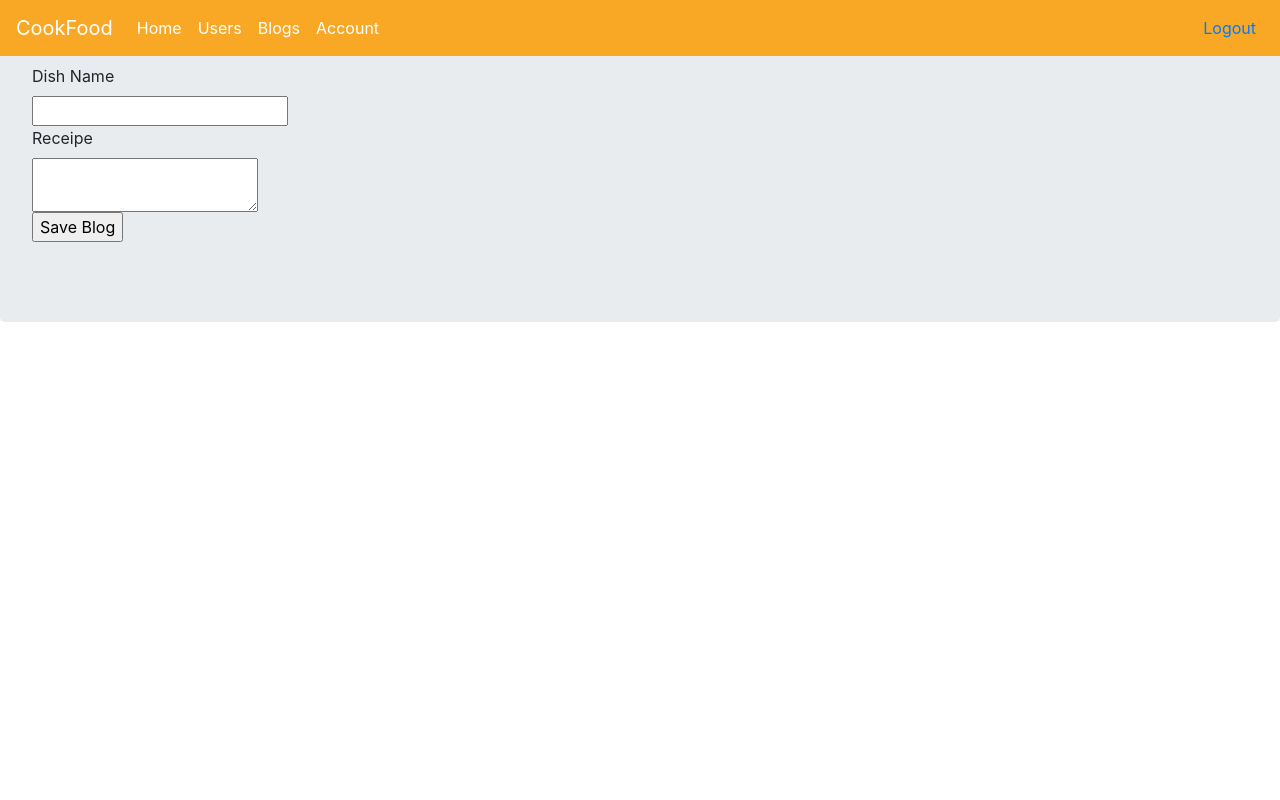
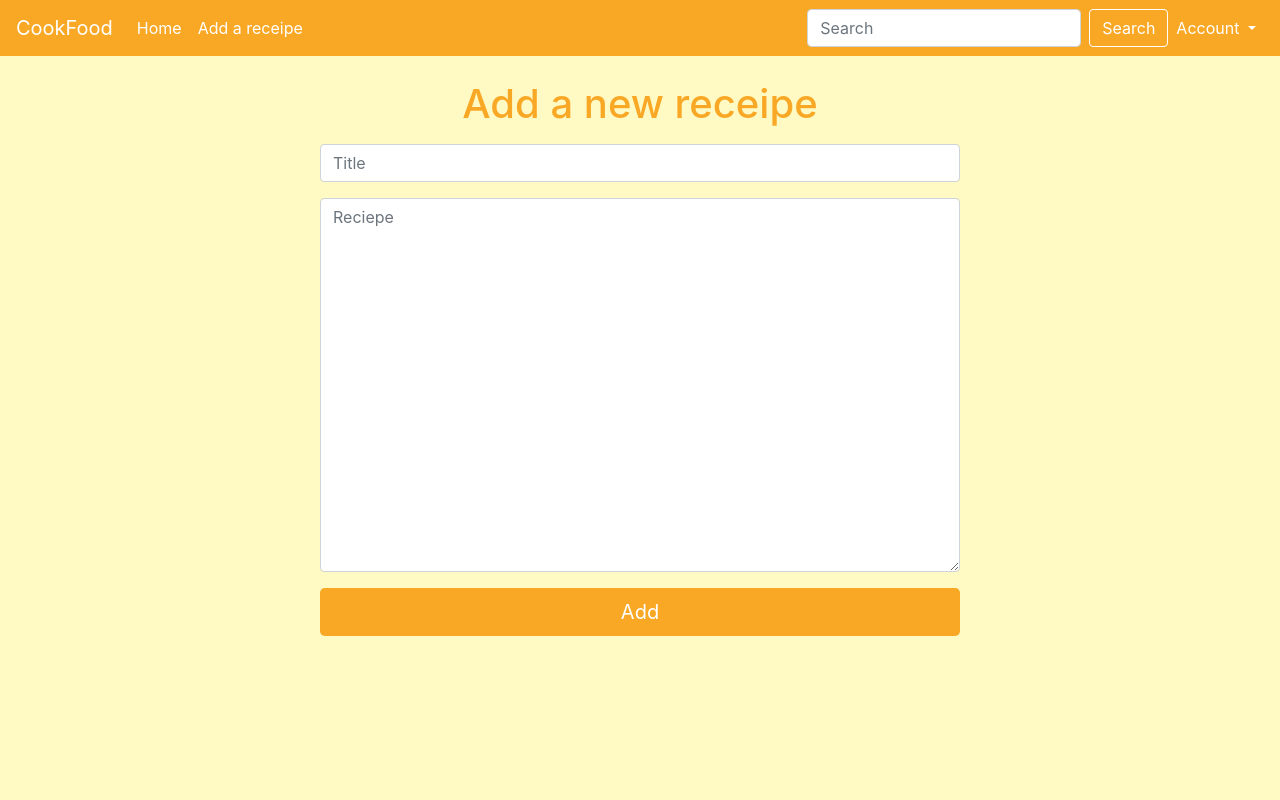
Before and after one commit to agrawalsourabh/CookFood, a Flask app: page /blogs/create_blog in a window 1280 px wide. Run offline with Flask 2, Linux system fonts and the light colour scheme; a user stored in the database is signed in; some libraries are stand-ins or nearby versions.

Commit message:
css updated

```diff
--- a/app.py
+++ b/app.py
@@ -28,7 +28,7 @@ def index():
             #     return flask.abort(400)
 
             if next == None or not next[0] == '/':
-                next = '/welcome'
+                next = url_for('blog_bp.view_blogs')
 
             return redirect(next)
 
--- a/my_project/blogs/forms.py
+++ b/my_project/blogs/forms.py
@@ -6,4 +6,4 @@ from wtforms import ValidationError
 class CreateBlog(FlaskForm):
     dish_name = StringField("Dish Name")
     dish_reciepe = TextAreaField("Receipe")
-    save_blog = SubmitField("Save Blog")
+    save_blog = SubmitField("Add")
--- a/my_project/blogs/templates/blogs/create_blog.html
+++ b/my_project/blogs/templates/blogs/create_blog.html
@@ -1,7 +1,22 @@
 {% extends "base.html" %} {% block content %}
-<div class="jumbotron">
+<!-- <div class="jumbotron">
     <form method="POST">
         {{ form.hidden_tag() }} {{ form.dish_name.label}} <br> {{ form.dish_name}} <br> {{ form.dish_reciepe.label}} <br> {{ form.dish_reciepe}} <br> {{ form.save_blog()}}
     </form>
+</div> -->
+
+<div class="container-center">
+    <div class="form-div">
+        <form class="form-signin create-blog-form" method="POST">
+            <div class="text-center">
+                <h1>
+                    <p class="app-title">Add a new receipe</p>
+                </h1>
+                {{ form.hidden_tag() }} {{ form.dish_name(class_="form-control", placeholder="Title")}}
+                <p></p>{{ form.dish_reciepe(class_="form-control", placeholder="Reciepe", rows="15")}}
+                <p></p>{{ form.save_blog(class_="btn btn-lg btn-block btn-color")}}
+            </div>
+        </form>
+    </div>
 </div>
 {% endblock %}
--- a/my_project/blogs/view.py
+++ b/my_project/blogs/view.py
@@ -1,6 +1,7 @@
 from my_project import app, db
 from flask import Blueprint, render_template, redirect, url_for, flash
 from flask_login import login_required, current_user
+from sqlalchemy import desc
 
 # Forms
 from my_project.blogs.forms import CreateBlog
@@ -40,5 +41,5 @@ def create_blog():
 @login_required
 def view_blogs():
 
-    blogs_list = Blog.query.all()
+    blogs_list = Blog.query.order_by(desc(Blog.date)).all()
     return render_template('blogs/view_blogs.html', blogs_list=blogs_list)
--- a/my_project/login/view.py
+++ b/my_project/login/view.py
@@ -27,7 +27,7 @@ def login():
             #     return flask.abort(400)
 
             if next == None or not next[0] == '/':
-                next = '/welcome'
+                next = '/blogs/view_blogs'
 
             return redirect(next)
 
--- a/my_project/sign_up/view.py
+++ b/my_project/sign_up/view.py
@@ -1,5 +1,5 @@
 from my_project import app, db
-from flask import Blueprint, render_template, redirect, url_for, flash
+from flask import Blueprint, render_template, redirect, url_for
 from my_project.sign_up.forms import SignUp
 
 from my_project.sign_up.models import User, UserInfo
@@ -32,7 +32,7 @@ def signup():
         db.session.commit()
 
 
-        return redirect(url_for('signup_view_bp.view_users'))
+        return redirect(url_for('blog_bp.view_blogs'))
 
     return  render_template('sign_up/sign_up.html', form=form)
 
--- a/my_project/static/css/main.css
+++ b/my_project/static/css/main.css
@@ -3,11 +3,13 @@
     --accent_color: #FBC02D;
     --nav_item_color: white;
     --nav_item_color_hover: #F57F17;
+    --backgrond_color: #FFF9C4;
 }
 
 html,
 body {
     height: 100%;
+    background-color: var(--backgrond_color);
 }
 
 nav>a {
@@ -26,11 +28,77 @@ nav>a:hover {
     color: var(--nav_item_color_hover)
 }
 
+.dropdown>a {
+    color: var(--nav_item_color);
+}
 
-/* .center-container {
+.dropdown>a:hover {
+    color: var(--nav_item_color_hover);
+}
+
+.body-container {
+    height: 100%;
+    width: 80%;
+    display: flex;
+    margin-top: 2%;
+    margin-left: 10%;
+    justify-content: center;
+    align-items: center;
+}
+
+.container-center {
     height: 100%;
     width: 100%;
     display: flex;
     justify-content: center;
     align-items: center;
-} */
+}
+
+.app-title {
+    color: var(--primary_color);
+}
+
+.app-title:hover {
+    color: var(--accent_color);
+    text-decoration: none;
+}
+
+#signin_btn {
+    width: 45%;
+    position: relative;
+}
+
+#signup_btn {
+    width: 45%;
+    position: relative;
+}
+
+#blank_div {
+    width: 10%;
+    position: relative;
+}
+
+.btn-color {
+    background-color: var(--primary_color);
+    color: white;
+}
+
+.btn-color:hover {
+    background-color: var(--accent_color);
+    color: white;
+}
+
+#search-btn {
+    background-color: var(--primary_color);
+    border: 1px solid var(--nav_item_color);
+    color: white;
+}
+
+#search-btn:hover {
+    background-color: var(--accent_color);
+}
+
+.form-div {
+    width: 50%;
+    height: 80%;
+}
--- a/my_project/templates/base.html
+++ b/my_project/templates/base.html
@@ -14,43 +14,44 @@
 <body>
     <nav class="navbar fixed-top navbar-expand-lg" style=" background-color: #F9A825;">
         <!-- Navbar content -->
-        <a class="navbar-brand" href="/">CookFood</a>
-        <button class="navbar-toggler" type="button" data-toggle="collapse" data-target="#navbarNavDropdown" aria-controls="navbarNavDropdown" aria-expanded="false" aria-label="Toggle navigation">
+        <a class="navbar-brand" href="{{url_for('blog_bp.view_blogs')}}">CookFood</a>
+        <button class="navbar-toggler" type="button" data-toggle="collapse" data-target="#navbarNav" aria-controls="navbarNav" aria-expanded="false" aria-label="Toggle navigation">
             <span class="navbar-toggler-icon"></span>
-        </button>
+            </button>
         <div class="collapse navbar-collapse" id="navbarNavDropdown">
             <ul class="navbar-nav">
-                <li class="nav-item active">
-                    <a class="nav-link" href="/">Home</a>
-                </li>
                 <li class="nav-item">
-                    <a class="nav-link" href="/sign_up/view_users">Users</a>
+                    <a class="nav-link" href="{{url_for('blog_bp.view_blogs')}}">Home</a>
                 </li>
                 {% if current_user.is_authenticated %}
                 <li class="nav-item">
-                    <a class="nav-link" href="/blogs">Blogs</a>
+                    <a class="nav-link" href="{{url_for('blog_bp.create_blog')}}">Add a receipe</a>
                 </li>
 
-                <li class="nav-item">
-                    <a class="nav-link" href="/account">Account</a>
-                </li>{% endif %}
+                {% endif %}
 
             </ul>
 
-            <div class="navbar-collapse collapse w-100 order-3 dual-collapse2">
+            <div class="navbar-collapse collapse w-50 order-3 dual-collapse2">
                 <ul class="navbar-nav ml-auto">
 
-                    {% if current_user.is_authenticated %}
-                    <li class="nav-item">
-                        <a class="nav-link" href="{{url_for('logout')}}">Logout</a>
-                    </li> {% else %}
-                    <li class="nav-item">
-                        <a class="nav-link" href="/sign_up">SignUp</a>
+                    <form class="form-inline my-2 my-lg-0">
+                        <input class="form-control mr-sm-2" type="search" placeholder="Search" aria-label="Search">
+                        <button class="btn btn-outline-success my-2 my-sm-0" id="search-btn" type="submit">Search</button>
+                    </form>
+                    <li class="nav-item dropdown">
+                        <a class="nav-link dropdown-toggle" href="#" id="navbarDropdownMenuLink" role="button" data-toggle="dropdown" aria-haspopup="true" aria-expanded="false">
+                          Account
+                        </a>
+                        <div class="dropdown-menu" aria-labelledby="navbarDropdownMenuLink">
+                            <a class="dropdown-item" href="#">Profile</a>
+                            <a class="dropdown-item" href="/account">Edit Profile</a>
+                            <a class="dropdown-item" href="#">Setting</a>
+                            <div class="dropdown-divider"></div>
+                            <a class="dropdown-item" href="{{url_for('logout')}}">Logout</a>
+                        </div>
                     </li>
-                    <li class="nav-item">
-                        <a class="nav-link" href="/login">Login</a>
-                    </li>
-                    {% endif %}
+
                 </ul>
             </div>
 
```
Also changed, not shown: my_project/blogs/templates/blogs/view_blogs.html (+28 -2 lines), my_project/sign_up/templates/sign_up/sign_up.html (+22 -21 lines), my_project/templates/index.html (+4 -17 lines), my_project/templates/layout.html (+21 -0 lines), structure.txt (+89 -2 lines), my_project/data.sqlite, my_project/static/images/default_blog.jpg (added).
